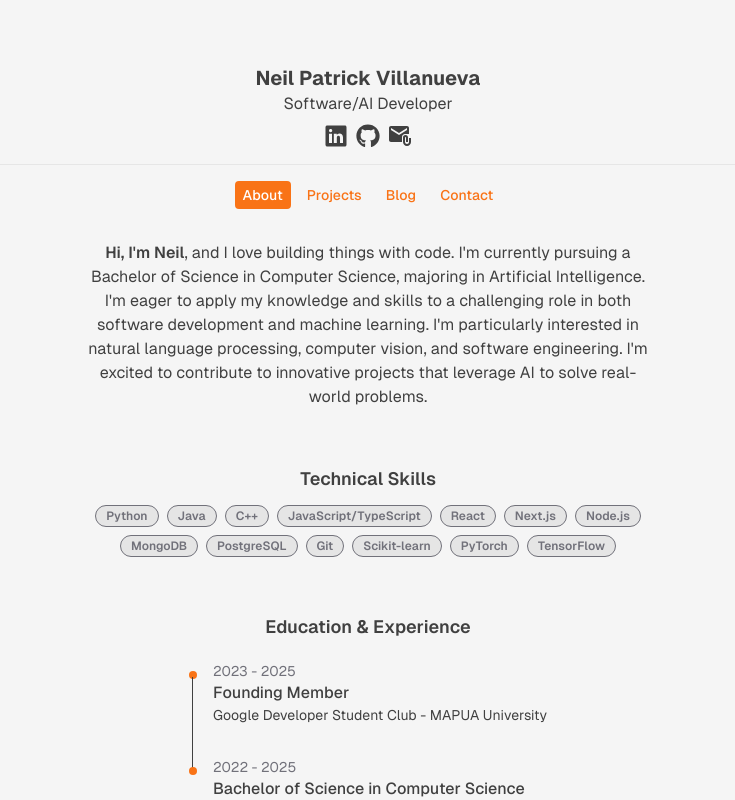
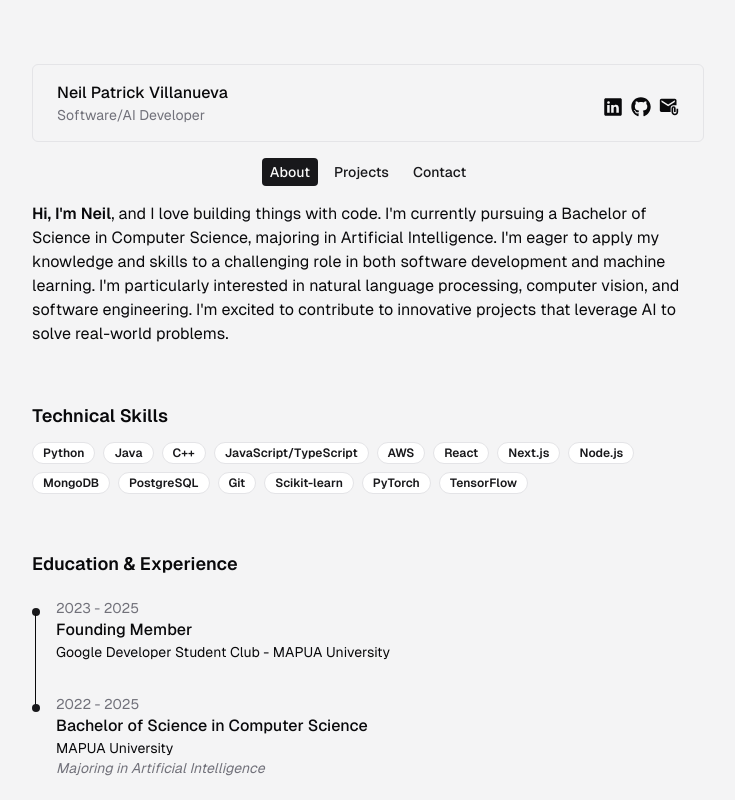
Before and after one commit to drxc00/portfolio, a Next.js app: page / in a window 1280 px wide. Shown: the top 800 px of the page, without its empty margins (272-1007 px from the left). Built offline with nearby package versions, Linux system fonts and the light colour scheme.

Commit message:
style: UI change

```diff
--- a/src/app/contact/page.tsx
+++ b/src/app/contact/page.tsx
@@ -8,7 +8,7 @@ import { MdAttachEmail } from "react-icons/md";
 export default function Contact() {
     return (
         <motion.div
-            className="max-w-xl text-center space-y-4"
+            className="max-w-2xl text-center space-y-4"
             initial={{ opacity: 0, y: 10 }}
             animate={{ opacity: 1, y: 0 }}
             transition={{ delay: 0.1, duration: 0.5 }}
--- a/src/app/globals.css
+++ b/src/app/globals.css
@@ -6,53 +6,64 @@ body {
   font-family: Arial, Helvetica, sans-serif;
 }
 
+
 @layer base {
   :root {
-    --background: 0 0% 96.08%;
-    --foreground: 0 0% 25.1%;
+    --background: 0 0% 100%;
+    --foreground: 240 10% 3.9%;
     --card: 0 0% 100%;
-    --card-foreground: 0 0% 25.1%;
+    --card-foreground: 240 10% 3.9%;
     --popover: 0 0% 100%;
-    --popover-foreground: 0 0% 25.1%;
-    --primary: 24.58 94.98% 53.14%;
-    --primary-foreground: 0 0% 100%;
-    --secondary: 0 0% 32.16%;
-    --secondary-foreground: 0 0% 100%;
-    --muted: 0 0% 89.8%;
-    --muted-foreground: 240 3.83% 46.08%;
-    --accent: 0 0% 89.8%;
-    --accent-foreground: 0 0% 25.1%;
-    --destructive: 0 84.24% 60.2%;
-    --destructive-foreground: 0 0% 100%;
-    --border: 240 5.88% 90%;
-    --input: 268.24 42.5% 84.31%;
-    --ring: 24.58 94.98% 53.14%;
-    --radius: 1rem;
+    --popover-foreground: 240 10% 3.9%;
+    --primary: 240 5.9% 10%;
+    --primary-foreground: 0 0% 98%;
+    --secondary: 240 4.8% 95.9%;
+    --secondary-foreground: 240 5.9% 10%;
+    --muted: 240 4.8% 95.9%;
+    --muted-foreground: 240 3.8% 46.1%;
+    --accent: 240 4.8% 95.9%;
+    --accent-foreground: 240 5.9% 10%;
+    --destructive: 0 84.2% 60.2%;
+    --destructive-foreground: 0 0% 98%;
+    --border: 240 5.9% 90%;
+    --input: 240 5.9% 90%;
+    --ring: 240 5.9% 10%;
+    --radius: 0.5rem;
+    --chart-1: 12 76% 61%;
+    --chart-2: 173 58% 39%;
+    --chart-3: 197 37% 24%;
+    --chart-4: 43 74% 66%;
+    --chart-5: 27 87% 67%;
   }
 
   .dark {
-    --background: 240 10% 3.92%;
-    --foreground: 240 5.88% 90%;
-    --card: 240 5.88% 10%;
-    --card-foreground: 240 5.88% 90%;
-    --popover: 240 3.7% 15.88%;
-    --popover-foreground: 240 5.88% 90%;
-    --primary: 24.58 94.98% 53.14%;
-    --primary-foreground: 0 0% 100%;
-    --secondary: 240 3.7% 15.88%;
-    --secondary-foreground: 240 5.88% 90%;
-    --muted: 240 3.7% 15.88%;
-    --muted-foreground: 240 5.03% 64.9%;
-    --accent: 240 5.26% 26.08%;
-    --accent-foreground: 240 5.88% 90%;
-    --destructive: 0 84.24% 60.2%;
-    --destructive-foreground: 0 0% 98.04%;
-    --border: 240 5.88% 10%;
-    --input: 240 3.7% 15.88%;
-    --ring: 24.58 94.98% 53.14%;
-    --radius: 1rem;
+    --background: 240 10% 3.9%;
+    --foreground: 0 0% 98%;
+    --card: 240 10% 3.9%;
+    --card-foreground: 0 0% 98%;
+    --popover: 240 10% 3.9%;
+    --popover-foreground: 0 0% 98%;
+    --primary: 0 0% 98%;
+    --primary-foreground: 240 5.9% 10%;
+    --secondary: 240 3.7% 15.9%;
+    --secondary-foreground: 0 0% 98%;
+    --muted: 240 3.7% 15.9%;
+    --muted-foreground: 240 5% 64.9%;
+    --accent: 240 3.7% 15.9%;
+    --accent-foreground: 0 0% 98%;
+    --destructive: 0 62.8% 30.6%;
+    --destructive-foreground: 0 0% 98%;
+    --border: 240 3.7% 15.9%;
+    --input: 240 3.7% 15.9%;
+    --ring: 240 4.9% 83.9%;
+    --chart-1: 220 70% 50%;
+    --chart-2: 160 60% 45%;
+    --chart-3: 30 80% 55%;
+    --chart-4: 280 65% 60%;
+    --chart-5: 340 75% 55%;
   }
 }
+
 
 @layer base {
   * {
--- a/src/app/layout.tsx
+++ b/src/app/layout.tsx
@@ -29,15 +29,15 @@ export default function RootLayout({
   return (
     <html lang='en' suppressHydrationWarning>
       <body
-        className={`${geistSans.variable} ${geistMono.variable} antialiased`}
+        className={`${geistSans.variable} ${geistMono.variable} antialiased bg-zinc-100`}
       >
-        <div className="justify-items-center items-center min-h-screen p-8 sm:p-16 font-[family-name:var(--font-geist-sans)]">
+        <div className="place-items-center items-center min-h-screen p-8 sm:p-16 font-[family-name:var(--font-geist-sans)]">
           <Header />
           {children}
         </div>
         <Separator className="bg-muted/90"/>
         <footer className="text-center p-5">
-          <p className="text-sm text-muted-foreground">&copy; {new Date().getFullYear()} Neil Patrick Villanueva</p>
+          <p className="text-xs text-muted-foreground">&copy; {new Date().getFullYear()} Neil Patrick Villanueva</p>
         </footer>
       </body>
     </html>
--- a/src/app/page.tsx
+++ b/src/app/page.tsx
@@ -24,6 +24,7 @@ const technicalSkills = [
   "Java",
   "C++",
   "JavaScript/TypeScript",
+  "AWS",
   "React",
   "Next.js",
   "Node.js",
@@ -40,12 +41,12 @@ export default function Home(): JSX.Element {
     <>
       <motion.div className="space-y-14">
         <motion.div
-          className="max-w-xl space-y-2"
+          className="max-w-2xl space-y-2"
           initial={{ opacity: 0, y: 40 }} // Start transparent and below
           animate={{ opacity: 1, y: 0 }} // Fade in and move to position
           transition={{ delay: 0.1, duration: 0.5 }} // Same transition for all
         >
-          <p className="text-center">
+          <p>
             <span className="font-semibold">
               Hi, I&apos;m Neil
             </span>
@@ -61,11 +62,11 @@ export default function Home(): JSX.Element {
           animate={{ opacity: 1, y: 0 }}
           transition={{ delay: 0.2, duration: 0.5 }} // Same transition for all
         >
-          <h3 className="text-center text-lg font-semibold">Technical Skills</h3>
-          <div className="mt-3 max-w-xl gap-2 flex flex-wrap justify-center">
+          <h3 className="text-lg font-semibold">Technical Skills</h3>
+          <div className="mt-3 max-w-2xl gap-2 flex flex-wrap">
             {technicalSkills.map((skill, index) => (
               <Badge
-                className="bg-muted text-muted-foreground hover:bg-muted/80 cursor-pointer border-muted-foreground "
+                className="border-border cursor-pointer bg-card text-primary hover:bg-card/90"
                 key={index}
               >
                 {skill}
@@ -74,12 +75,12 @@ export default function Home(): JSX.Element {
           </div>
         </motion.div>
         <motion.div
-          className="max-w-xl mx-auto"
+          className=""
           initial={{ opacity: 0, y: 50 }}
           animate={{ opacity: 1, y: 0 }}
           transition={{ delay: 0.3, duration: 0.5 }} // Same transition for all
         >
-          <h3 className="text-center text-lg font-semibold">Education & Experience</h3>
+          <h3 className="text-lg font-semibold">Education & Experience</h3>
           <Timeline entries={education} />
         </motion.div>
       </motion.div>
--- a/src/app/projects/page.tsx
+++ b/src/app/projects/page.tsx
@@ -16,6 +16,16 @@ import TextScramble from "@/components/textscramble";
 import { Badge } from "@/components/ui/badge";
 
 const projects = [
+    {
+        name: "booklyai",
+        technologyStack: ["Next.js", "TypeScript", "Tailwind CSS", "MongoDB", "Prisma", "Auth.js", "AWS Lambda", "AWS S3"],
+        description: "A web application that turn your ideas into polished ebooks in minutes using AI. "
+            + "It features user authentication and authorization, automated ebook generation, and integrated payment processing.",
+        source: "https://github.com/drxc00/booklyai",
+        isSourcePublic: true,
+        isWebApp: true,
+        webLink: "https://booklyai.net/"
+    },
     {
         name: "MentorMatch",
         technologyStack: ["React", "Next.js", "TypeScript", "Mongoose", "MongoDB", "Next-Auth.js"],
@@ -48,7 +58,7 @@ const projects = [
 export default function Projects() {
     return (
         <>
-            <div className="mt-10 w-full md:max-w-xl">
+            <div className="w-full max-w-2xl">
                 <div className="space-y-6">
                     {projects.map((project, index) => (
                         <motion.div
@@ -57,7 +67,7 @@ export default function Projects() {
                             animate={{ opacity: 1, y: 0 }} // Fade in and move to position
                             transition={{ delay: index / (projects.length + 1), duration: 0.5 }} // Same transition for all
                         >
-                            <Card className=" w-full flex justify-between ">
+                            <Card className="w-full flex justify-between ">
                                 <CardContent className="mt-6 space-y-2">
                                     <div className="flex justify-between items-center">
                                         <div className="space-y-1">
--- a/src/components/educ-timeline.tsx
+++ b/src/components/educ-timeline.tsx
@@ -12,7 +12,7 @@ interface TimelineProps {
 
 export function Timeline({ entries }: TimelineProps) {
     return (
-        <div className="justify-items-center">
+        <div className="">
             <div className="flex flex-col gap-8 mt-5">
                 {entries.map((entry, index) => (
                     <div key={index} className="relative pl-6">
--- a/src/components/header.tsx
+++ b/src/components/header.tsx
@@ -11,25 +11,27 @@ import Link from "next/link";
 export default function Header() {
     return (
         <>
-            <div className="gap-2 justify-items-center justify-center text-center items-center">
-                <h1 className="text-xl font-bold">
-                    Neil Patrick Villanueva
-                </h1>
-                <p>Software/AI Developer</p>
+            <div className="w-full max-w-2xl gap-2 flex justify-between items-center border border-border rounded-md px-6 py-4">
+                <div>
+                    <h1 className=" font-medium">
+                        Neil Patrick Villanueva
+                    </h1>
+                    <p className="text-muted-foreground text-sm">Software/AI Developer</p>
+                </div>
                 <div className="flex gap-2 mt-2 items-center justify-center">
                     <Link href="https://www.linkedin.com/in/neil-patrick-villanueva/" target="_blank">
-                        <IoLogoLinkedin className="w-6 h-6" />
+                        <IoLogoLinkedin className="w-5 h-5" />
                     </Link>
                     <Link href="https://github.com/drxc00" target="_blank">
-                        <FaGithub className="w-6 h-6" />
+                        <FaGithub className="w-5 h-5" />
                     </Link>
                     <Link href="mailto:npdvillanueva@gmail.com" target="_blank">
-                        <MdAttachEmail className="w-6 h-6" />
+                        <MdAttachEmail className="w-5 h-5" />
                     </Link>
                 </div>
             </div>
-            <Separator className="my-4 max-w-3xl bg-muted/90"/>
-            <div className="">
+            {/* <Separator className="my-4 max-w-3xl" /> */}
+            <div className="mt-4">
                 <ButtonShapeTabs />
             </div>
         </>
--- a/src/components/tabs.tsx
+++ b/src/components/tabs.tsx
@@ -4,7 +4,7 @@ import { motion } from 'framer-motion'
 import { usePathname, useRouter } from 'next/navigation'
 import { useState } from 'react'
 
-const tabs = ['About', 'Projects', 'Blog', 'Contact'];
+const tabs = ['About', 'Projects', 'Contact'];
 
 const Tab = ({ text, selected, setSelected }: TabProps) => {
     const router = useRouter();
@@ -38,7 +38,7 @@ const ButtonShapeTabs = () => {
     )
 
     return (
-        <div className="mb-8 flex flex-wrap justify-center items-center gap-2">
+        <div className="mb-4 flex flex-wrap items-center gap-2">
             {tabs.map((tab) => (
                 <Tab
                     text={tab}
```
